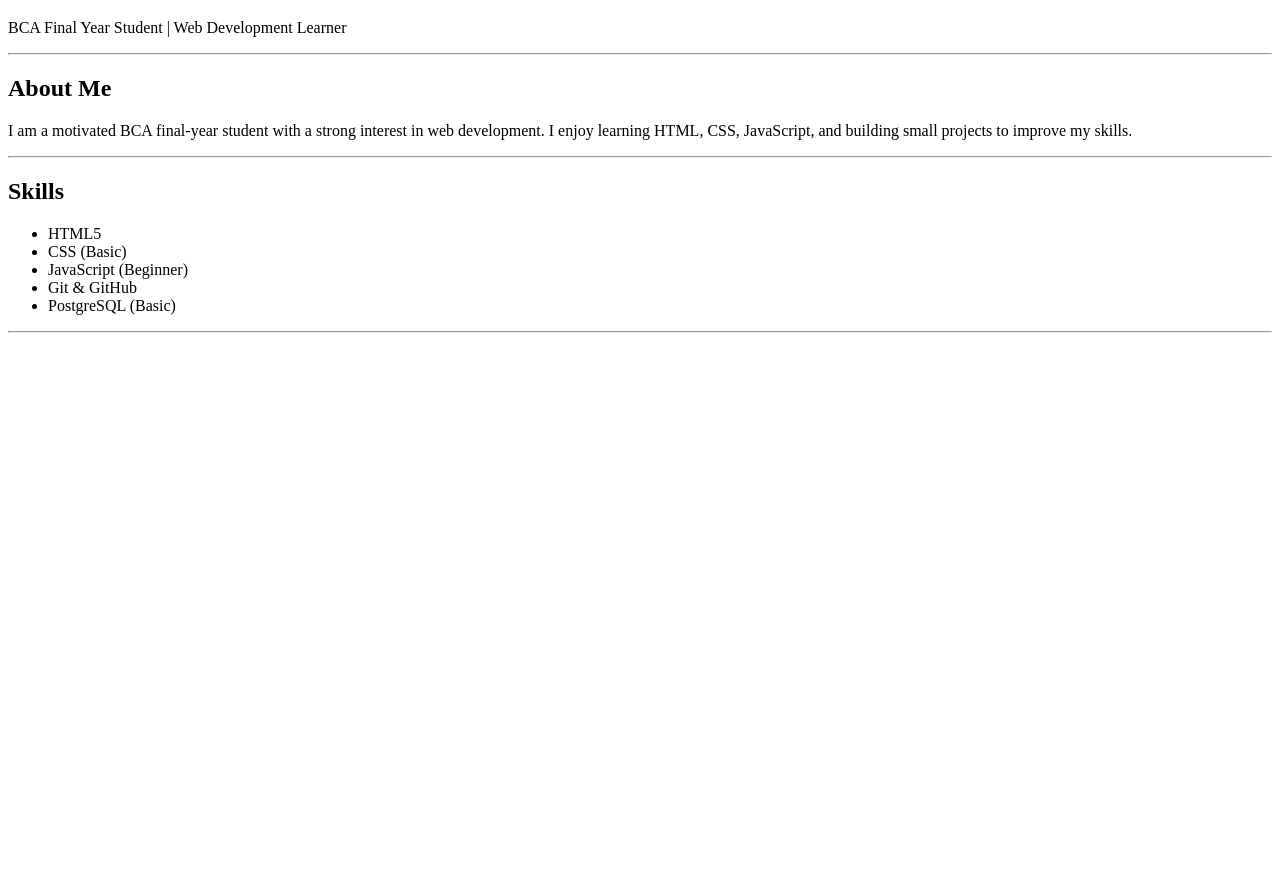
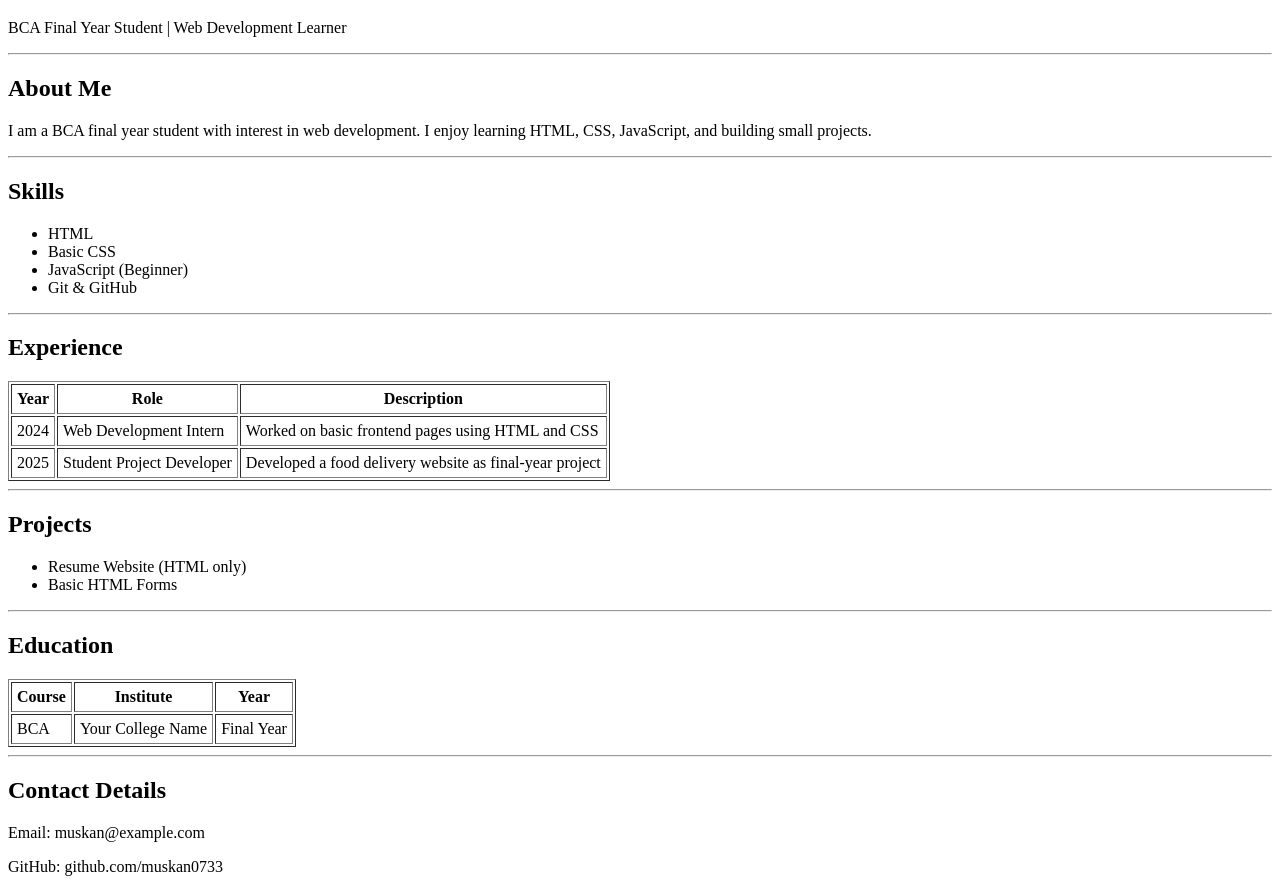
Before and after one commit to muskan0733/resume-assignment, a plain HTML site: page index.html in a window 1280 px wide. Shown: the part 61-953 px from the top of the page. Before the commit the page ends 800 px from the top, so only its background shows below. Drawn offline with Linux system fonts and the light colour scheme.

Commit message:
Update index.html

```diff
--- a/index.html
+++ b/index.html
@@ -2,38 +2,92 @@
 <html lang="en">
 <head>
   <meta charset="UTF-8">
-  <title>My Resume</title>
+  <title>Muskan Resume</title>
 </head>
 <body>
 
-  <!-- Header / Name -->
+  <!-- HEADER / NAME -->
   <header>
     <h1>Muskan</h1>
     <p>BCA Final Year Student | Web Development Learner</p>
     <hr>
   </header>
 
-  <!-- About Section -->
+  <!-- ABOUT SECTION -->
   <section>
     <h2>About Me</h2>
     <p>
-      I am a motivated BCA final-year student with a strong interest in web development.
-      I enjoy learning HTML, CSS, JavaScript, and building small projects to improve my skills.
+      I am a BCA final year student with interest in web development.
+      I enjoy learning HTML, CSS, JavaScript, and building small projects.
     </p>
     <hr>
   </section>
 
-  <!-- Skills Section -->
+  <!-- SKILLS SECTION -->
   <section>
     <h2>Skills</h2>
     <ul>
-      <li>HTML5</li>
-      <li>CSS (Basic)</li>
+      <li>HTML</li>
+      <li>Basic CSS</li>
       <li>JavaScript (Beginner)</li>
       <li>Git & GitHub</li>
-      <li>PostgreSQL (Basic)</li>
     </ul>
     <hr>
   </section>
 
-  <!-- Experience Section -->
+  <!-- EXPERIENCE SECTION -->
+  <section>
+    <h2>Experience</h2>
+    <table border="1" cellpadding="5">
+      <tr>
+        <th>Year</th>
+        <th>Role</th>
+        <th>Description</th>
+      </tr>
+      <tr>
+        <td>2024</td>
+        <td>Web Development Intern</td>
+        <td>Worked on basic frontend pages using HTML and CSS</td>
+      </tr>
+      <tr>
+        <td>2025</td>
+        <td>Student Project Developer</td>
+        <td>Developed a food delivery website as final-year project</td>
+      </tr>
+    </table>
+    <hr>
+  </section>
+
+  <!-- PROJECTS -->
+  <section>
+    <h2>Projects</h2>
+    <ul>
+      <li>Resume Website (HTML only)</li>
+      <li>Basic HTML Forms</li>
+    </ul>
+    <hr>
+  </section>
+
+  <!-- EDUCATION -->
+  <section>
+    <h2>Education</h2>
+    <table border="1" cellpadding="5">
+      <tr>
+        <th>Course</th><th>Institute</th><th>Year</th>
+      </tr>
+      <tr>
+        <td>BCA</td><td>Your College Name</td><td>Final Year</td>
+      </tr>
+    </table>
+    <hr>
+  </section>
+
+  <!-- CONTACT DETAILS -->
+  <section>
+    <h2>Contact Details</h2>
+    <p>Email: muskan@example.com</p>
+    <p>GitHub: github.com/muskan0733</p>
+  </section>
+
+</body>
+</html>
```
